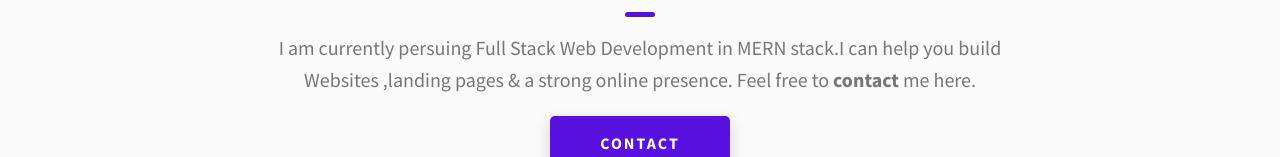
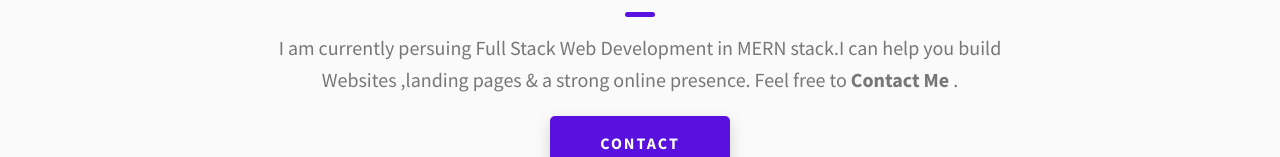
Before and after one commit to saira512dev/webDevPortfolio, a website: page index.html in a window 1280 px wide. Shown: the part 983-1140 px from the top of the page. Drawn offline with Linux system fonts and the light colour scheme.

Commit message:
edited content

```diff
--- a/index.html
+++ b/index.html
@@ -155,7 +155,7 @@
           <span class="heading-sec__sub">
             I am currently persuing Full Stack Web Development in MERN stack.I can help you build Websites ,landing pages & a strong online presence.
             Feel free to
-                <strong>contact</strong> me here.
+                <strong>Contact Me</strong> .
 
           </span>
           <a href="./#contact" class="btn btn--med btn--theme dynamicBgClr"
```
